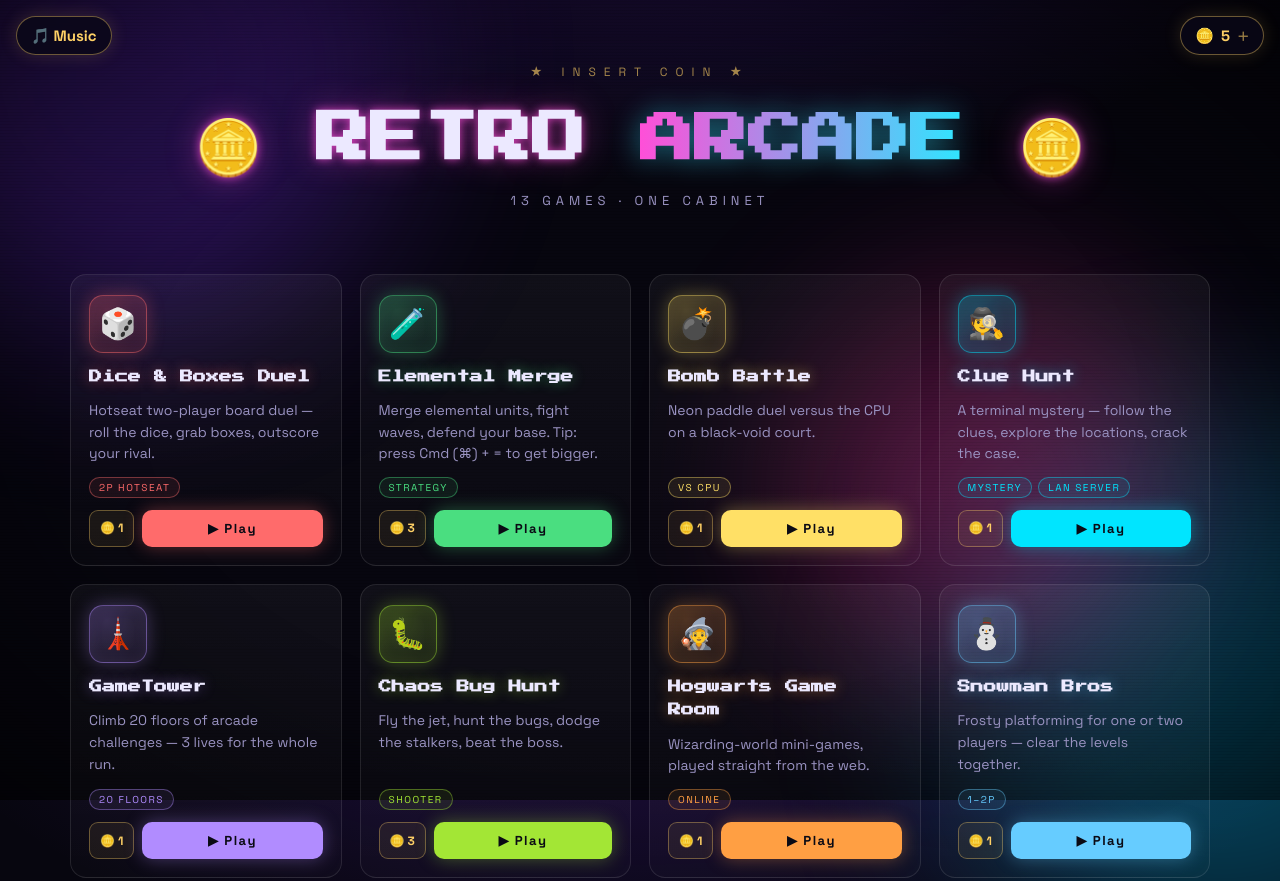
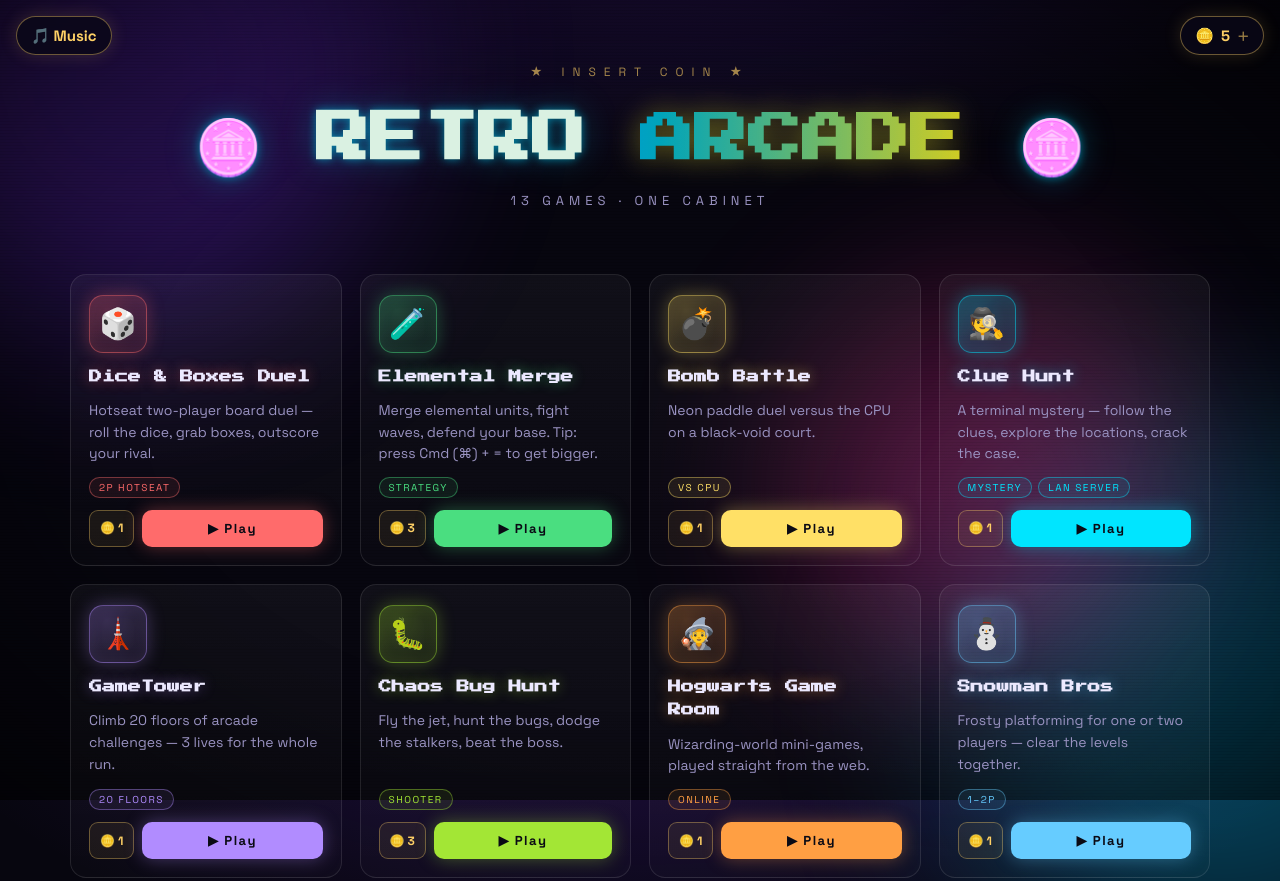
Before and after one commit to jianran/retro-arcade, a plain HTML site: page index.html in a window 1280 px wide. Shown: the top 881 px of the page. Drawn offline with Linux system fonts and the light colour scheme.

Commit message:
Hub: RETRO ARCADE sign cycles color every second
Hue-rotates the neon title (text, gradient, and glow together) by 60°
per second with a 1s ease transition; disabled for reduced-motion users.

Co-Authored-By: Claude Code <noreply@anthropic.com>

```diff
--- a/index.html
+++ b/index.html
@@ -52,6 +52,7 @@ h1{
   line-height:1.25;
   text-shadow:0 0 10px rgba(255,79,216,.75),0 0 34px rgba(255,79,216,.35);
   animation:flicker 7s infinite;
+  transition:filter 1s ease-in-out; /* neon sign color cycle */
 }
 h1 .accent{
   background:linear-gradient(90deg,var(--pink),var(--cyan));
@@ -723,6 +724,13 @@ function forwardKeyToGame(e){
 
 refreshDaily();
 
+/* ---- neon sign: the RETRO ARCADE title cycles color every second ---- */
+const sign = document.querySelector("header h1");
+if (sign && !matchMedia("(prefers-reduced-motion: reduce)").matches) {
+  let hue = 0;
+  setInterval(() => { hue = (hue + 60) % 360; sign.style.filter = `hue-rotate(${hue}deg)`; }, 1000);
+}
+
 // Redeem link (e.g. …/#r=A1B2C3D4.XXXX…): applies the top-up automatically.
 // Runs on load AND on hashchange — on phones the arcade tab may already be
 // open, so tapping the link may only change the hash without reloading.
```
